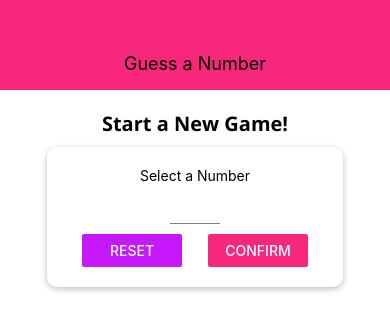
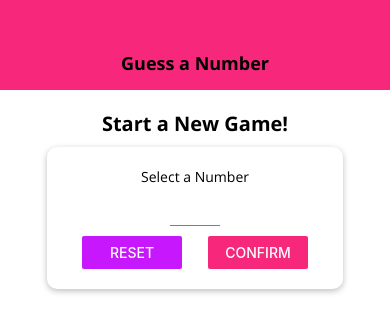
Before and after one commit to jancochiong/react-native-guess-game, a React Native app: screen / in a window 390 px wide. Shown: the top 332 px of the page. Built offline with nearby package versions, Linux system fonts and the light colour scheme.

Commit message:
ways to make styles global

```diff
--- /dev/null
+++ b/components/BodyText.js
@@ -0,0 +1,12 @@
+import React from 'react'
+import {Text, StyleSheet} from 'react-native'
+
+const BodyText = props => <Text style={styles.body}>{props.children}</Text>
+
+const styles = StyleSheet.create({
+    body: {
+        fontFamily: "open-sans"
+    }
+})
+
+export default BodyText
--- a/components/Header.js
+++ b/components/Header.js
@@ -1,10 +1,11 @@
 import React from "react";
 import { View, Text, StyleSheet } from "react-native";
 import Colors from "../constants/colors";
+import TitleText from "../components/TitleText"
 const Header = (props) => {
   return (
     <View style={styles.header}>
-      <Text style={styles.headerTitle}>{props.title}</Text>
+      <TitleText>{props.title}</TitleText>
     </View>
   );
 };
@@ -18,9 +19,5 @@
     alignItems: "center",
     justifyContent: "center",
   },
-  headerTitle: {
-    color: "black",
-    fontSize: 18,
-  },
 });
 export default Header;
--- /dev/null
+++ b/components/TitleText.js
@@ -0,0 +1,13 @@
+import React from 'react'
+import {Text, StyleSheet} from 'react-native'
+
+const TitleText = props => <Text style={{...styles.title, ...props.style}}>{props.children}</Text>
+
+const styles = StyleSheet.create({
+    title: {
+        fontFamily: "open-sans-bold",
+        fontSize: 18
+    }
+})
+
+export default TitleText
--- /dev/null
+++ b/constants/default-styles.js
@@ -0,0 +1,12 @@
+import {StyleSheet} from 'react-native'
+
+export default StyleSheet.create({
+    bodyText: {
+        fontFamily: 'open-sans',
+        color: 'red'
+    },
+    title: {
+        fontFamily: 'open-sans-bold',
+        fontSize: 18
+    }
+})
--- a/screens/GameScreen.js
+++ b/screens/GameScreen.js
@@ -2,6 +2,8 @@
 import { View, Text, StyleSheet, Button, Alert } from "react-native";
 import NumberContainer from "../components/NumberContainer";
 import Card from "../components/Card";
+import DefaultStyles from '../constants/default-styles'
+
 const generateRandomBetween = (min, max, exclude) => {
   min = Math.ceil(min);
   max = Math.floor(max);
@@ -57,7 +59,7 @@
 
   return (
     <View style={styles.screen}>
-      <Text>Opponent's Guess</Text>
+      <Text style={DefaultStyles.title}>Opponent's Guess</Text>
       <NumberContainer>{currentGuess}</NumberContainer>
       <Card style={styles.buttonContainer}>
         <Button
--- a/screens/StartGameScreen.js
+++ b/screens/StartGameScreen.js
@@ -12,6 +12,8 @@
 import Colors from "../constants/colors";
 import Input from "../components/Input";
 import NumberContainer from "../components/NumberContainer";
+import BodyText from '../components/BodyText'
+import TitleText from '../components/TitleText'
 
 const StartGameScreen = (props) => {
   const [enteredValue, setEnteredValue] = useState("");
@@ -48,7 +50,7 @@
   if (confirmed) {
     confirmedOutput = (
       <Card style={styles.summaryContainer}>
-        <Text>You selected</Text>
+        <Text style={styles.text}>You selected</Text>
         <View>
           <NumberContainer>{selectedNumber}</NumberContainer>
           <Button title="START GAME" onPress={() => props.onStartGame(selectedNumber)}/>
@@ -64,9 +66,9 @@
       }}
     >
       <View style={styles.screen}>
-        <Text style={styles.title}>Start a New Game!</Text>
+        <TitleText style={styles.title}>Start a New Game!</TitleText>
         <Card style={styles.inputContainer}>
-          <Text>Select a Number</Text>
+          <BodyText>Select a Number</BodyText>
           <Input
             style={styles.input}
             blurOnSubmit
@@ -133,6 +135,9 @@
     marginTop: 20,
     alignItems: 'center'
   },
+  text: {
+    fontFamily: "open-sans"
+  }
 });
 
 export default StartGameScreen;
```
